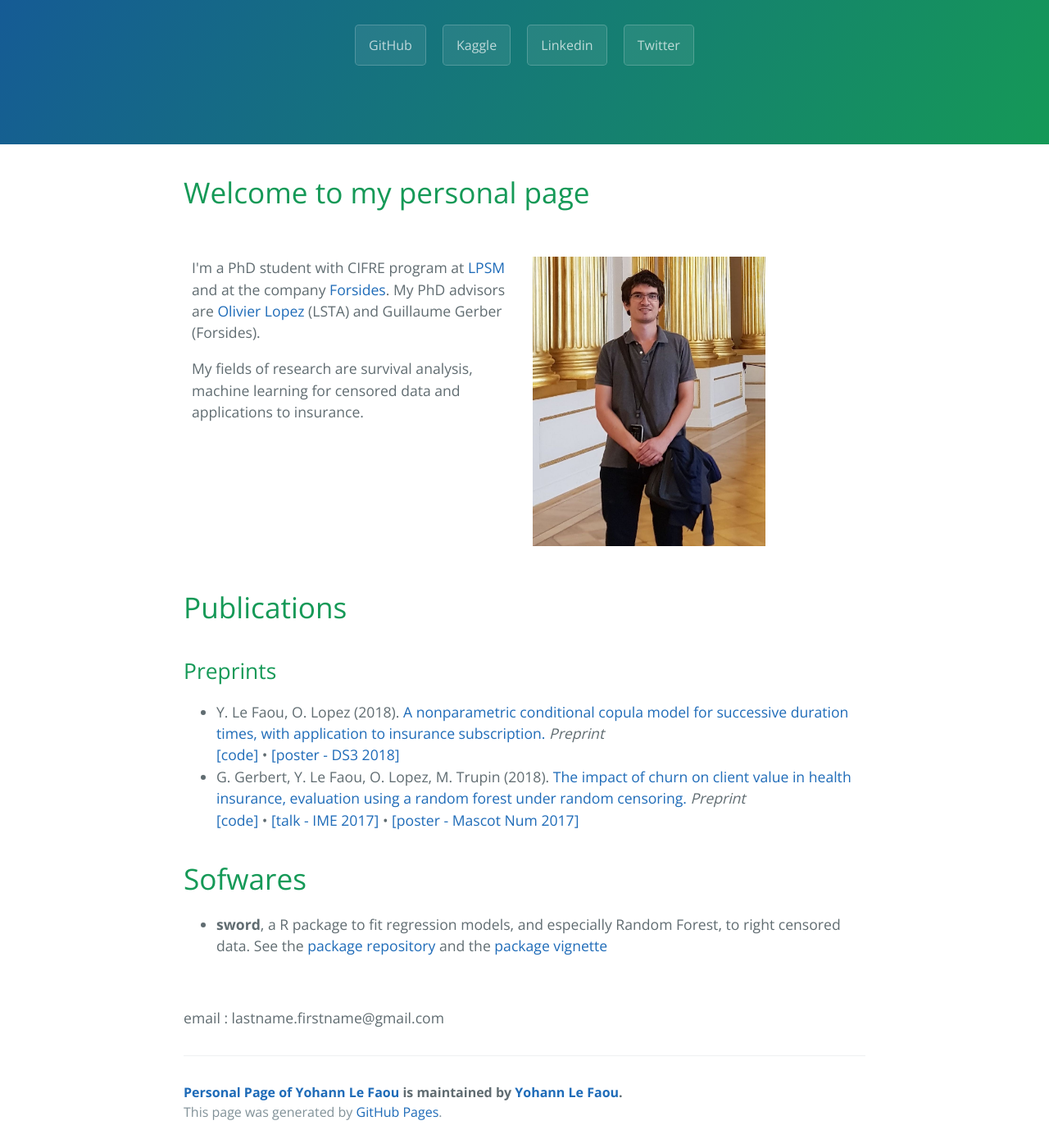
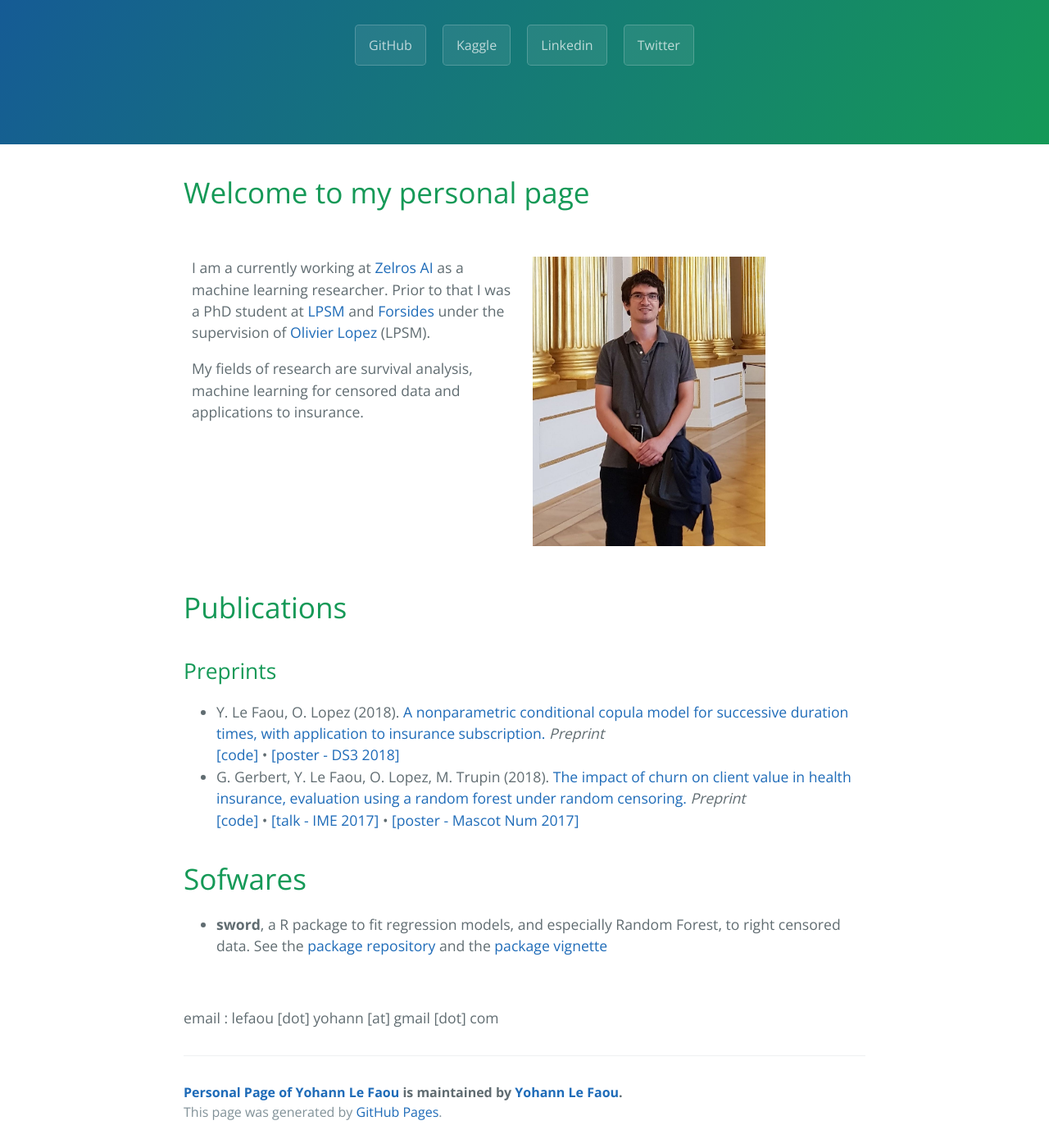
Before and after one commit to YohannLeFaou/YohannLeFaou.github.io, a Jekyll site: the page built from index.html, in a window 1280 px wide and 1400 px high, scrolled down 160 px. Shown: the whole window at 82% size. Built offline with Jekyll 4.4.1, drawn with Linux system fonts in a browser that asks for light colours; the list of posts is cut into pages by our own code.

Commit message:
update index

```diff
--- a/index.html
+++ b/index.html
@@ -50,7 +50,7 @@
 
     <div class="row">
       <div class="column left">
-      <p>I'm a PhD student with CIFRE program at <a href="http://www.lpsm.paris">LPSM</a> and at the company <a href="http://www.forsides.fr/">Forsides</a>. My PhD advisors are <a href = "https://sites.google.com/site/olivierlopezcrest/">Olivier Lopez</a> (LSTA) and Guillaume Gerber (Forsides).</p>
+      <p>I am a currently working at <a href="https://www.zelros.com">Zelros AI</a> as a machine learning researcher. Prior to that I was a PhD student at <a href="http://www.lpsm.paris">LPSM</a> and <a href="http://www.forsides.fr/">Forsides</a> under the supervision of <a href = "https://sites.google.com/site/olivierlopezcrest/">Olivier Lopez</a> (LPSM).</p>
 
       <p>My fields of research are survival analysis, machine learning for censored data and applications to insurance.</p>
       </div>
@@ -97,7 +97,7 @@
       </ul>
 
       </br>
-      <p>email : lastname.firstname@gmail.com</p>
+      <p>email : lefaou [dot] yohann [at] gmail [dot] com</p>
 
       <script>/* j'ai supprimé ce qui suit
       <h1>News</h1>
```
